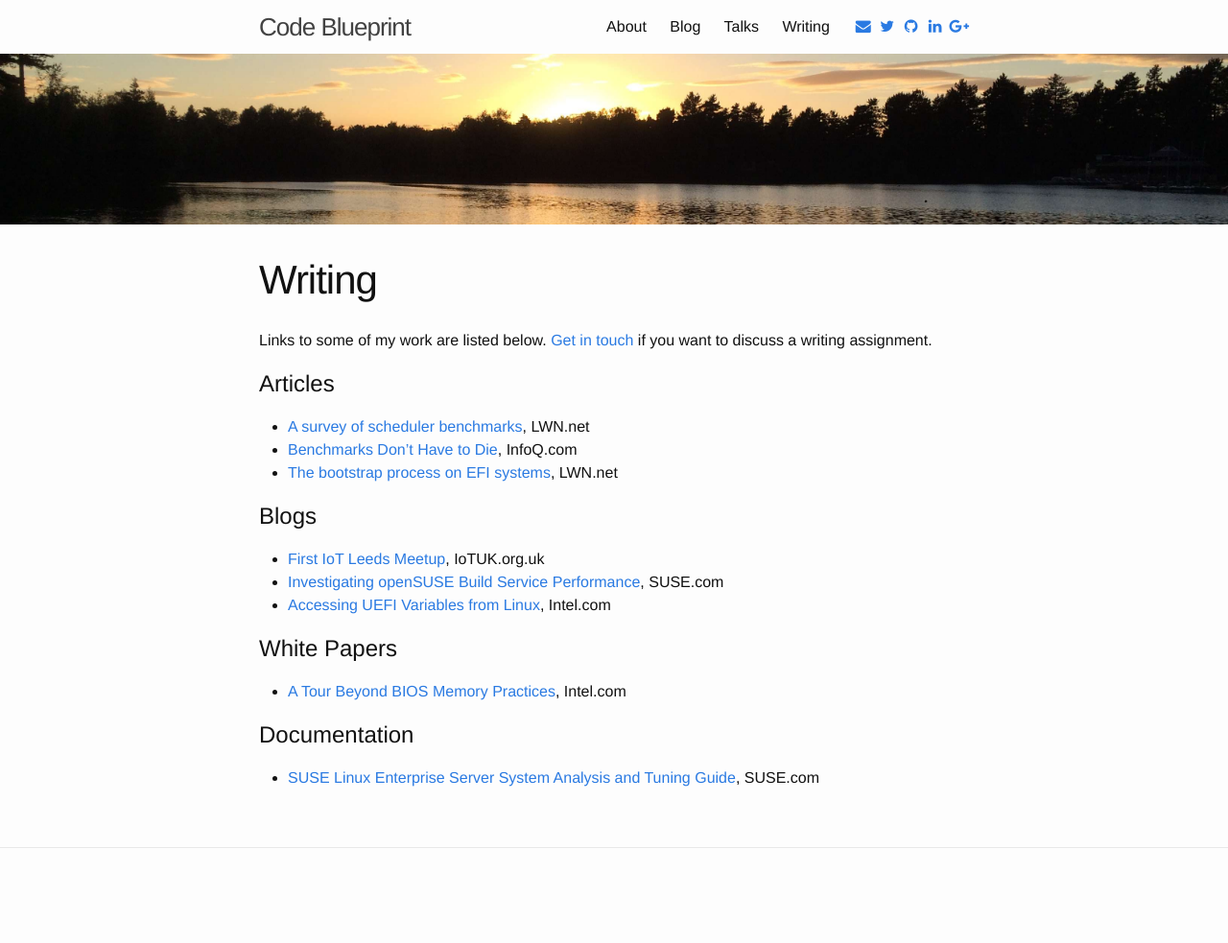
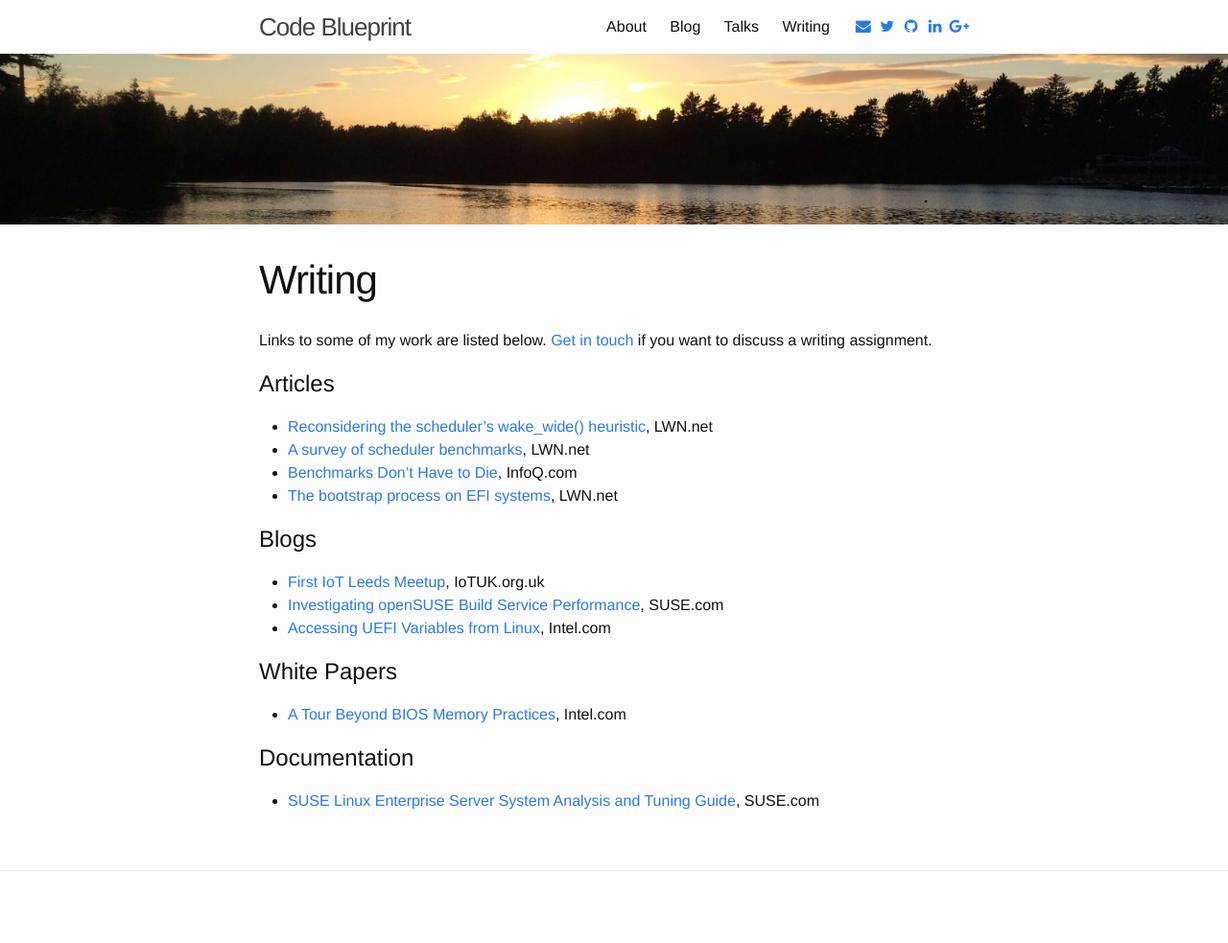
Before and after one commit to mfleming/mfleming.github.io, a Jekyll site: the page built from writing.md, in a window 1280 px wide. Shown: the whole page at 96% size. Built offline with Jekyll 4.4.1, drawn with Linux system fonts in a browser that asks for light colours; nearby versions of some CDN libraries; before the commit the page ends 959 px from its top, so only the background shows below that.

Commit message:
writing: Add link to LWN.net wake_wide() article

```diff
--- a/writing.md
+++ b/writing.md
@@ -8,6 +8,7 @@ Links to some of my work are listed below. [Get in touch](mailto:{{ site.email }
 
 
 # Articles <a name="articles"></a> #
+ - [Reconsidering the scheduler's wake_wide() heuristic](https://lwn.net/SubscriberLink/728942/2550809e7d19583d/), LWN.net
  - [A survey of scheduler benchmarks](https://lwn.net/SubscriberLink/725238/904b69ce929e5758/), LWN.net
  - [Benchmarks Don't Have to Die](https://www.infoq.com/articles/traditional-benchmark-lifespan), InfoQ.com
  - [The bootstrap process on EFI systems](https://lwn.net/Articles/632528/), LWN.net
```
